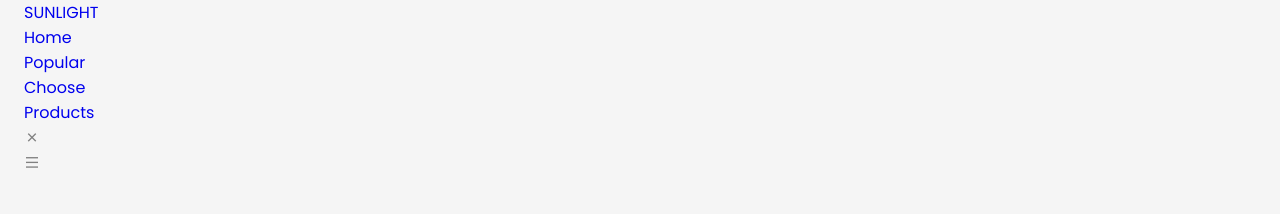
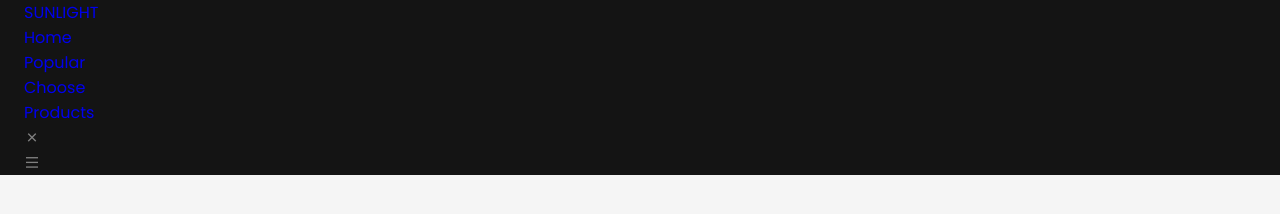
Before and after one commit to erickdc7/responsive-lamp-website, a plain HTML site: page index.html in a window 1280 px wide. Drawn offline with nearby package versions, Linux system fonts and the light colour scheme.

Commit message:
Set fixed position and styling for header

```diff
--- a/assets/css/styles.css
+++ b/assets/css/styles.css
@@ -154,6 +154,15 @@ img {
 }
 
 /*=============== HEADER & NAV ===============*/
+.header {
+  position: fixed;
+  width: 100%;
+  background-color: hsl(0, 0%, 8%);
+  top: 0;
+  left: 0;
+  z-index: var(--z-fixed);
+  transition: background 0.4s;
+}
 
 /* Navigation for mobile devices */
 
```
